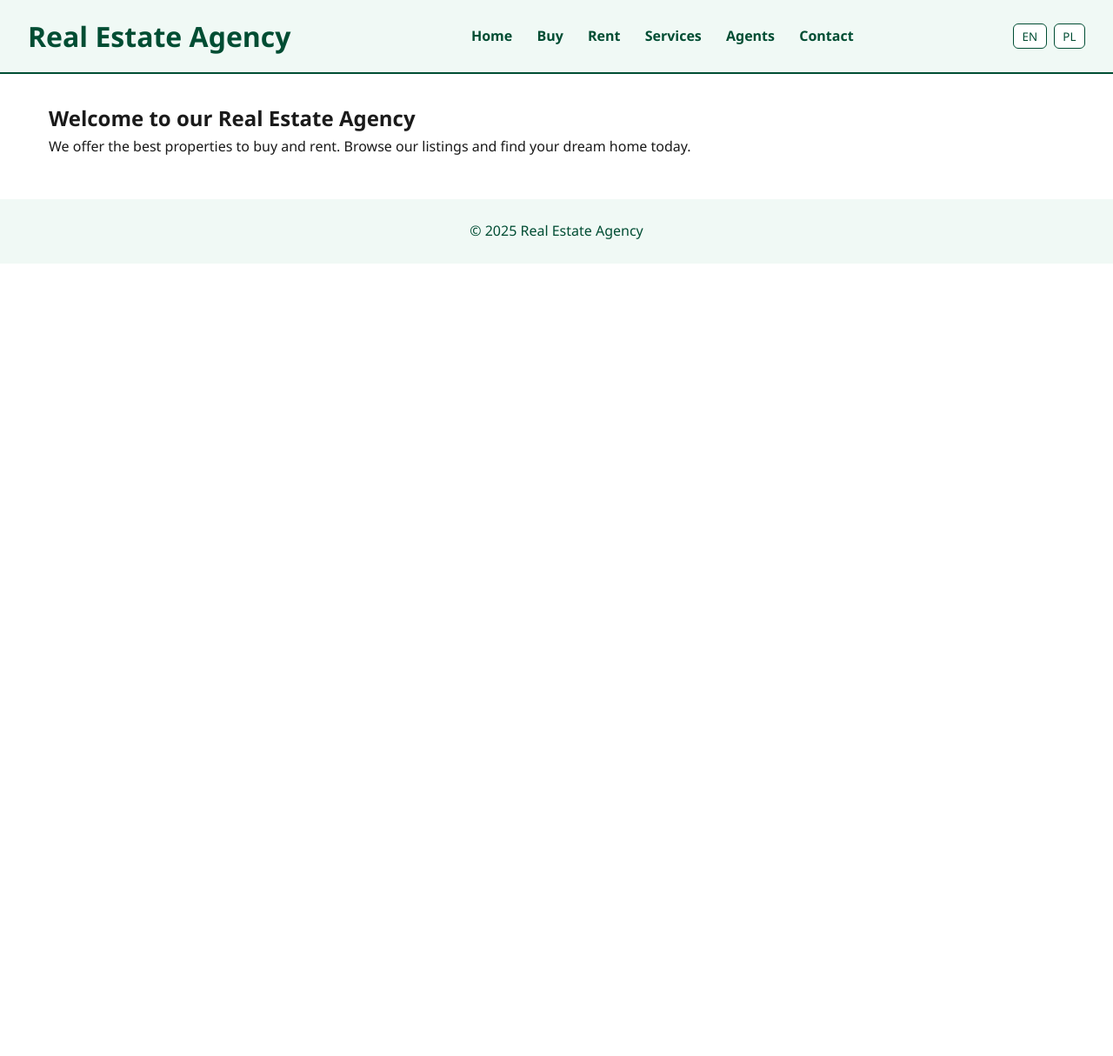
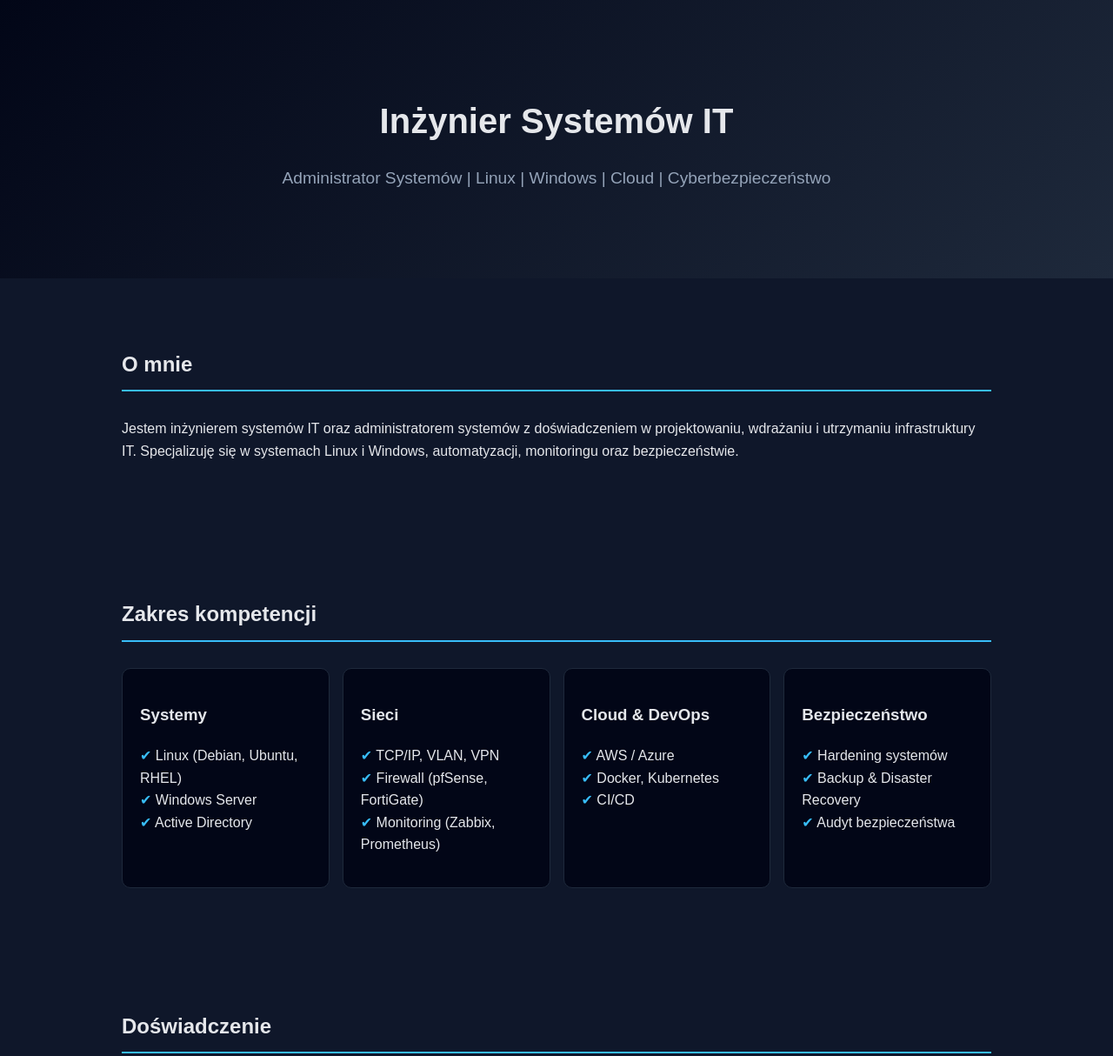
Before and after one commit to jopajak/mywebsite, a plain HTML site: page index.html in a window 1280 px wide. Shown: the top 1214 px of the page at 87% size. Before the commit the page ends 800 px from the top, so only its background shows below. Drawn offline with Linux system fonts and the light colour scheme.

Commit message:
Update index.html

```diff
--- a/index.html
+++ b/index.html
@@ -1,36 +1,149 @@
 <!DOCTYPE html>
-<html lang="en">
+<html lang="pl">
 <head>
     <meta charset="UTF-8">
     <meta name="viewport" content="width=device-width, initial-scale=1.0">
-  <title>Real Estate Agency</title>
-  <link rel="stylesheet" href="style.css">
-  <script defer src="script.js"></script>
+    <title>Inżynier Systemów IT | Administrator Systemów</title>
+    <style>
+        body {
+            margin: 0;
+            font-family: Arial, Helvetica, sans-serif;
+            background-color: #0f172a;
+            color: #e5e7eb;
+            line-height: 1.6;
+        }
+        header {
+            background: linear-gradient(135deg, #020617, #1e293b);
+            padding: 80px 20px;
+            text-align: center;
+        }
+        header h1 {
+            font-size: 2.5rem;
+            margin-bottom: 10px;
+        }
+        header p {
+            font-size: 1.2rem;
+            color: #94a3b8;
+        }
+        section {
+            max-width: 1000px;
+            margin: auto;
+            padding: 60px 20px;
+        }
+        h2 {
+            border-bottom: 2px solid #38bdf8;
+            padding-bottom: 10px;
+            margin-bottom: 30px;
+        }
+        ul {
+            list-style: none;
+            padding: 0;
+        }
+        ul li::before {
+            content: "✔ ";
+            color: #38bdf8;
+        }
+        .skills {
+            display: grid;
+            grid-template-columns: repeat(auto-fit, minmax(220px, 1fr));
+            gap: 15px;
+        }
+        .card {
+            background-color: #020617;
+            padding: 20px;
+            border-radius: 10px;
+            border: 1px solid #1e293b;
+        }
+        footer {
+            background-color: #020617;
+            text-align: center;
+            padding: 30px;
+            font-size: 0.9rem;
+            color: #64748b;
+        }
+        a {
+            color: #38bdf8;
+            text-decoration: none;
+        }
+    </style>
 </head>
 <body>
+
 <header>
-    <h1>Real Estate Agency</h1>
-    <nav>
-      <a href="index.html" data-key="nav">Home</a>
-      <a href="buy.html" data-key="nav">Buy</a>
-      <a href="rent.html" data-key="nav">Rent</a>
-      <a href="services.html" data-key="nav">Services</a>
-      <a href="agents.html" data-key="nav">Agents</a>
-      <a href="contact.html" data-key="nav">Contact</a>
-    </nav>
-    <div class="language-toggle">
-      <button class="lang-btn" data-lang="en">EN</button>
-      <button class="lang-btn" data-lang="pl">PL</button>
-    </div>
+    <h1>Inżynier Systemów IT</h1>
+    <p>Administrator Systemów | Linux | Windows | Cloud | Cyberbezpieczeństwo</p>
 </header>
 
-  <div class="container">
-    <h2>Welcome to our Real Estate Agency</h2>
-    <p>We offer the best properties to buy and rent. Browse our listings and find your dream home today.</p>
+<section>
+    <h2>O mnie</h2>
+    <p>
+        Jestem inżynierem systemów IT oraz administratorem systemów z doświadczeniem
+        w projektowaniu, wdrażaniu i utrzymaniu infrastruktury IT.
+        Specjalizuję się w systemach Linux i Windows, automatyzacji, monitoringu
+        oraz bezpieczeństwie.
+    </p>
+</section>
+
+<section>
+    <h2>Zakres kompetencji</h2>
+    <div class="skills">
+        <div class="card">
+            <h3>Systemy</h3>
+            <ul>
+                <li>Linux (Debian, Ubuntu, RHEL)</li>
+                <li>Windows Server</li>
+                <li>Active Directory</li>
+            </ul>
         </div>
+        <div class="card">
+            <h3>Sieci</h3>
+            <ul>
+                <li>TCP/IP, VLAN, VPN</li>
+                <li>Firewall (pfSense, FortiGate)</li>
+                <li>Monitoring (Zabbix, Prometheus)</li>
+            </ul>
+        </div>
+        <div class="card">
+            <h3>Cloud & DevOps</h3>
+            <ul>
+                <li>AWS / Azure</li>
+                <li>Docker, Kubernetes</li>
+                <li>CI/CD</li>
+            </ul>
+        </div>
+        <div class="card">
+            <h3>Bezpieczeństwo</h3>
+            <ul>
+                <li>Hardening systemów</li>
+                <li>Backup & Disaster Recovery</li>
+                <li>Audyt bezpieczeństwa</li>
+            </ul>
+        </div>
+    </div>
+</section>
+
+<section>
+    <h2>Doświadczenie</h2>
+    <ul>
+        <li>Administracja środowiskami produkcyjnymi 24/7</li>
+        <li>Automatyzacja zadań (Bash, PowerShell)</li>
+        <li>Migracje do chmury</li>
+        <li>Projektowanie infrastruktury IT</li>
+    </ul>
+</section>
+
+<section>
+    <h2>Kontakt</h2>
+    <p>
+        📧 Email: <a href="mailto:twoj@email.pl">twoj@email.pl</a><br>
+        💼 GitHub: <a href="https://github.com/twoj-login" target="_blank">github.com/twoj-login</a><br>
+        🔗 LinkedIn: <a href="#" target="_blank">linkedin.com/in/twojprofil</a>
+    </p>
+</section>
 
 <footer>
-    &copy; 2025 Real Estate Agency
+    © 2026 Inżynier Systemów IT • GitHub Pages
 </footer>
+
 </body>
 </html>
```
Lines whose indentation alone changed are shown as unchanged.
